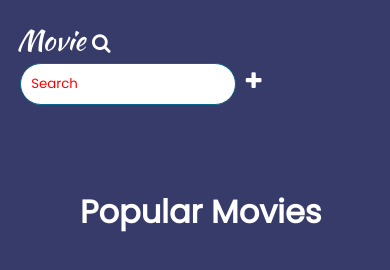
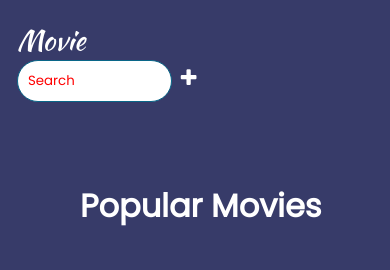
Before and after one commit to DamilareRichard/Movie-app, a plain HTML site: page index.html in a window 390 px wide. Drawn offline with Linux system fonts and the light colour scheme; some packages are replaced by stand-ins of ours; no server answers; a script that the page names is missing.

Commit message:
Add files via upload

```diff
--- a/index.html
+++ b/index.html
@@ -16,14 +16,13 @@
   <body>
 
     <div class="nav">
-        <a href="index.html"><p>Movie <i class="fa fa-search"></i></p></a>
+        <a href="index.html"><p>Movie <i class="fa fa-search vanish"></i></p></a>
 
         <form id="form">
-        <div class="right-hand">
+
         <input type="text" placeholder="Search" id="search">
         <a href=""><i class="fa fa-plus"></i></a>
         </form>
-    </div>
 </div>
 
     <header>
--- a/styles.css
+++ b/styles.css
@@ -47,11 +47,7 @@ main{
 
 }
 
-.right-hand {
-	padding: 1rem;
-}
-
-.right-hand input {
+input {
 	padding: .5rem 1rem;
 	border-radius: 50px;
 	border: 1px solid #096688;
@@ -60,12 +56,12 @@ main{
 
 }
 
-.right-hand i {
+ i {
 	margin: 10px;
 	color: #fff;
 }
 
-.right-hand input::placeholder {
+ input::placeholder {
 	color: red;
 }
 
@@ -158,16 +154,19 @@ h1{
 		font-size: 28px;
 	}
 
-	.right-hand {
-		padding: .2rem;
-	}
 
-	.right-hand input {
-		width: 70%;
+	 input {
+		width: 50%;
 		padding: 10px;
 	}
 
-	.right-hand i {
+	i {
 		margin: 5px;
 	}
+
+	.nav .fa-search {
+
+		color: red;
+		display: none;
+	}
 }
```
